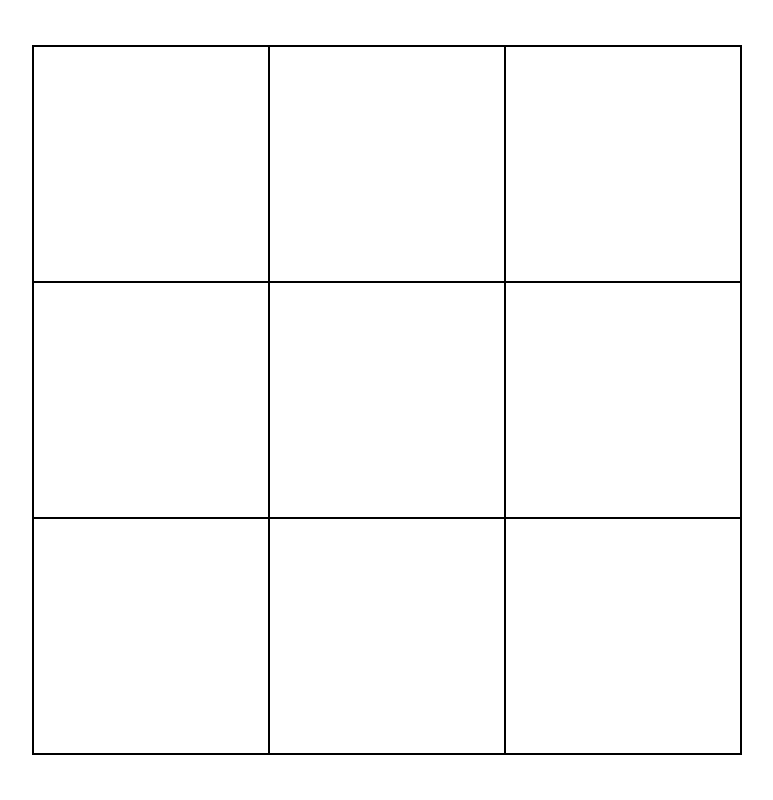
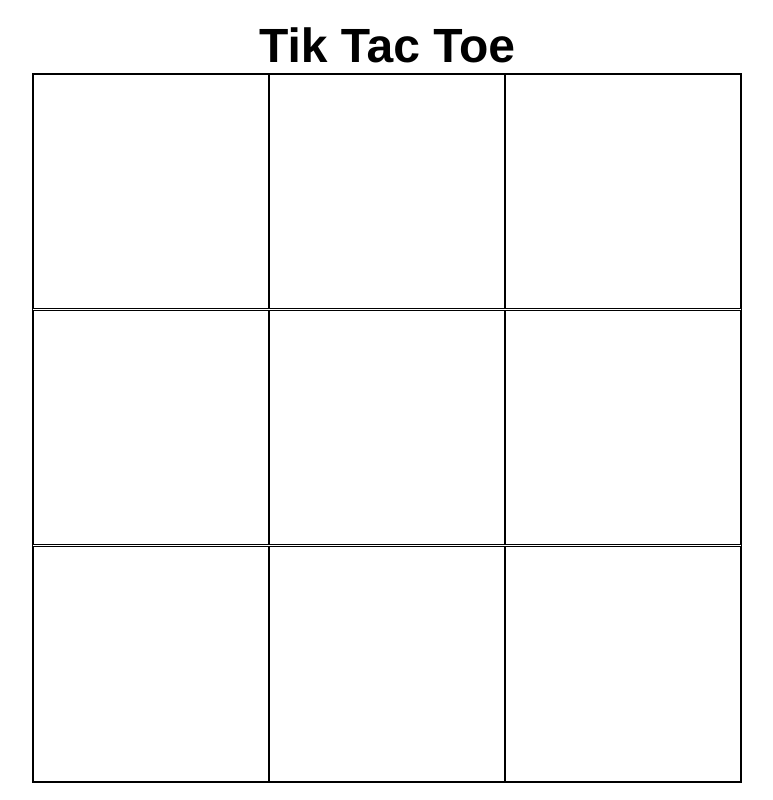
Before and after one commit to akashmore1/Tik-Tak-Toe, a React (Create React App) app: page / in a window 1280 px wide. Shown: the whole page, without its empty margins (253-1026 px from the left). Built offline with nearby package versions, Linux system fonts and the light colour scheme.

Commit message:
Complete game logic

```diff
--- a/src/App.css
+++ b/src/App.css
@@ -2,6 +2,11 @@
   height: 100vh;
   width: 100vw;
   display: flex;
+  flex-direction: column;
   justify-content: center;
   align-items: center;
 }
+
+h1 {
+  font-size: 3rem;
+}
--- a/src/App.js
+++ b/src/App.js
@@ -1,12 +1,20 @@
-import React from "react";
+import React, { useState } from "react";
 import Main from "./components/Main";
 
 import "./App.css";
 
 function App() {
+  const [winnerText, setWinnerText] = useState("");
+  console.log("winnerText", winnerText);
   return (
     <div className="main__wrapper">
-      <Main />
+      <h1>Tik Tac Toe</h1>
+      <Main setWinnerText={setWinnerText} />
+      {winnerText && (
+        <div>
+          {winnerText} wins! <button>Play again?</button>
+        </div>
+      )}
     </div>
   );
 }
--- a/src/components/Cell.js
+++ b/src/components/Cell.js
@@ -1,8 +1,16 @@
 import React, { useState } from "react";
 import "./Cell.css";
 
-const Cell = ({ num, setGameArr, gameArr, isXPresent, setIsXPresent }) => {
+const Cell = ({
+  num,
+  setGameArr,
+  gameArr,
+  isXPresent,
+  setIsXPresent,
+  winner,
+}) => {
   const onCellClick = () => {
+    if (winner) return;
     const tempGameArray = [...gameArr];
     tempGameArray[num] = isXPresent ? "O" : "X";
     setGameArr(tempGameArray);
--- a/src/components/Main.js
+++ b/src/components/Main.js
@@ -1,11 +1,55 @@
-import React, { useState } from "react";
+import React, { useEffect, useState } from "react";
 import Cell from "./Cell";
 import "./Main.css";
 
-const Main = () => {
+const Main = ({ setWinnerText }) => {
   const [gameArr, setGameArr] = useState(new Array(9).fill(""));
   const [isXPresent, setIsXPresent] = useState(false);
+  const [winner, setWinner] = useState(null);
 
+  const row1 = [gameArr[0], gameArr[1], gameArr[2]];
+  const row2 = [gameArr[3], gameArr[4], gameArr[5]];
+  const row3 = [gameArr[6], gameArr[7], gameArr[8]];
+
+  const column1 = [gameArr[0], gameArr[3], gameArr[6]];
+  const column2 = [gameArr[1], gameArr[4], gameArr[7]];
+  const column3 = [gameArr[2], gameArr[5], gameArr[8]];
+
+  useEffect(() => {
+    const row1Set = [...new Set(row1)];
+    if (row1Set.length === 1 && row1Set[0] !== "") {
+      setWinner(row1Set[0]);
+    }
+
+    const row2Set = [...new Set(row2)];
+    if (row2Set.length === 1 && row2Set[0] !== "") {
+      setWinner(row2Set[0]);
+    }
+
+    const row3Set = [...new Set(row3)];
+    if (row3Set.length === 1 && row3Set[0] !== "") {
+      setWinner(row3Set[0]);
+    }
+
+    const column1Set = [...new Set(column1)];
+    if (column1Set.length === 1 && column1Set[0] !== "") {
+      setWinner(column1Set[0]);
+    }
+
+    const column2Set = [...new Set(column2)];
+    if (column2Set.length === 1 && column2Set[0] !== "") {
+      setWinner(column2Set[0]);
+    }
+
+    const column3Set = [...new Set(column3)];
+    if (column3Set.length === 1 && column3Set[0] !== "") {
+      setWinner(column3Set[0]);
+    }
+
+    setWinnerText(winner);
+  }, [gameArr, winner]);
+
+  console.log(winner);
   return (
     <div className="main">
       <div className="row">
@@ -15,6 +59,7 @@ const Main = () => {
           gameArr={gameArr}
           isXPresent={isXPresent}
           setIsXPresent={setIsXPresent}
+          winner={winner}
         ></Cell>
         <Cell
           num={1}
@@ -22,6 +67,7 @@ const Main = () => {
           gameArr={gameArr}
           isXPresent={isXPresent}
           setIsXPresent={setIsXPresent}
+          winner={winner}
         ></Cell>
         <Cell
           num={2}
@@ -29,6 +75,7 @@ const Main = () => {
           gameArr={gameArr}
           isXPresent={isXPresent}
           setIsXPresent={setIsXPresent}
+          winner={winner}
         ></Cell>
       </div>
       <div className="row">
@@ -38,6 +85,7 @@ const Main = () => {
           gameArr={gameArr}
           isXPresent={isXPresent}
           setIsXPresent={setIsXPresent}
+          winner={winner}
         ></Cell>
         <Cell
           num={4}
@@ -45,6 +93,7 @@ const Main = () => {
           gameArr={gameArr}
           isXPresent={isXPresent}
           setIsXPresent={setIsXPresent}
+          winner={winner}
         ></Cell>
         <Cell
           num={5}
@@ -52,6 +101,7 @@ const Main = () => {
           gameArr={gameArr}
           isXPresent={isXPresent}
           setIsXPresent={setIsXPresent}
+          winner={winner}
         ></Cell>
       </div>
       <div className="row">
@@ -61,6 +111,7 @@ const Main = () => {
           gameArr={gameArr}
           isXPresent={isXPresent}
           setIsXPresent={setIsXPresent}
+          winner={winner}
         ></Cell>
         <Cell
           num={7}
@@ -68,6 +119,7 @@ const Main = () => {
           gameArr={gameArr}
           isXPresent={isXPresent}
           setIsXPresent={setIsXPresent}
+          winner={winner}
         ></Cell>
         <Cell
           num={8}
@@ -75,6 +127,7 @@ const Main = () => {
           gameArr={gameArr}
           isXPresent={isXPresent}
           setIsXPresent={setIsXPresent}
+          winner={winner}
         ></Cell>
       </div>
     </div>
```
